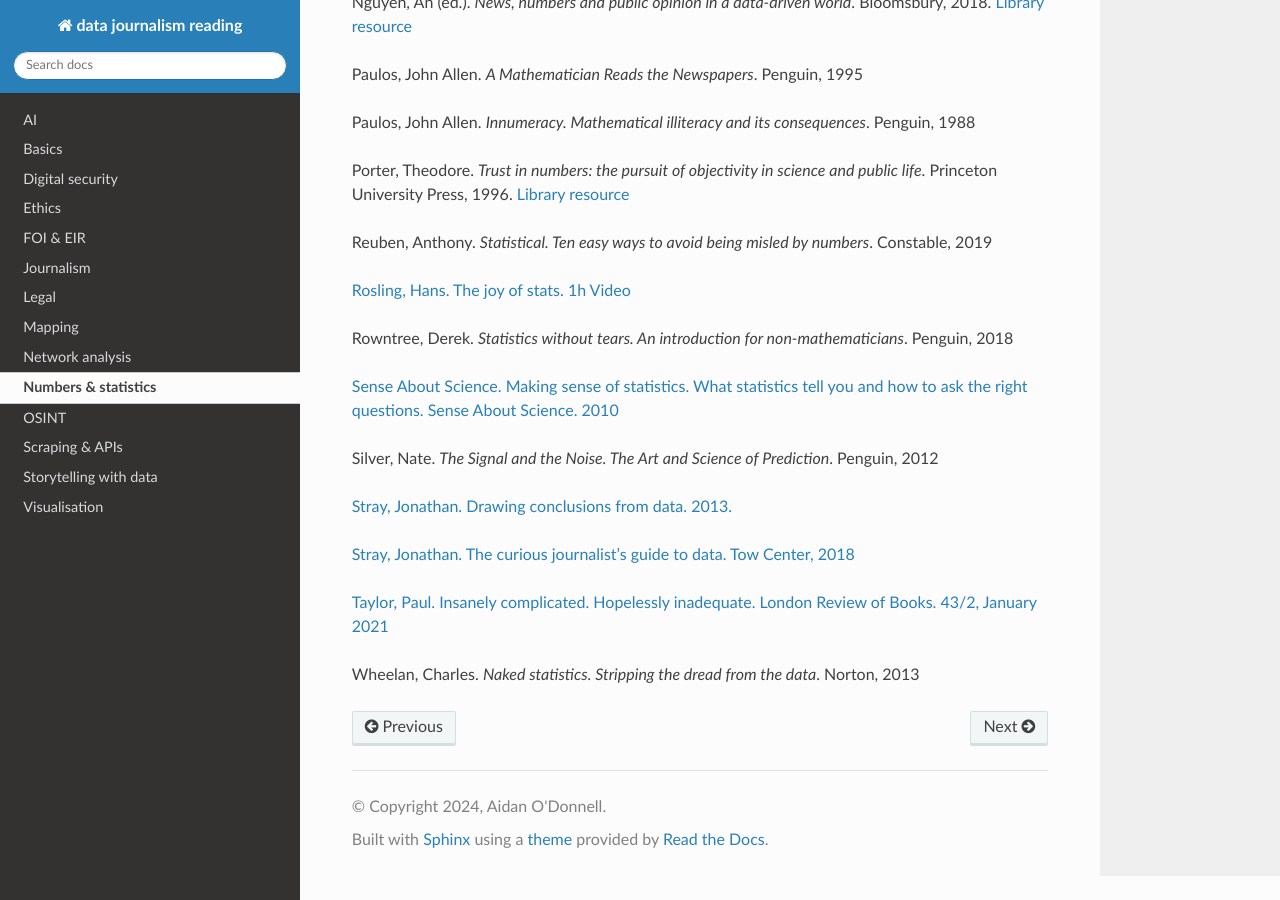
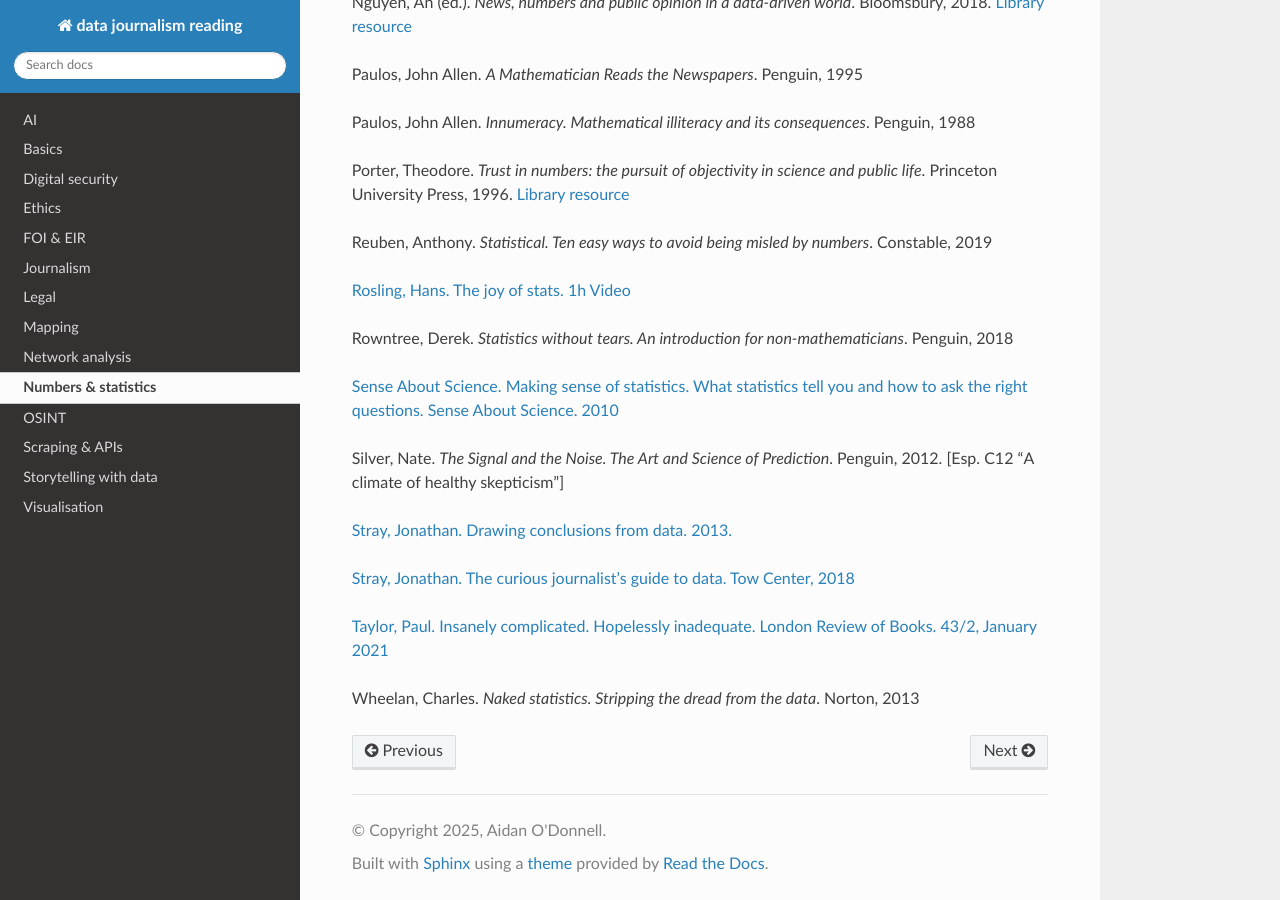
Before and after one commit to aodhanlutetiae/data_journalism_reading, a Sphinx documentation site: the page built from docs/source/numbers.rst, in a window 1280 px wide and 900 px high, scrolled down 1681 px. Built offline with Sphinx 7.4.7 and the Read the Docs theme 3.1.0, drawn with Linux system fonts in a browser that asks for light colours.

Commit message:
update reading

```diff
--- a/docs/source/conf.py
+++ b/docs/source/conf.py
@@ -3,7 +3,7 @@
 # -- Project information
 
 project = 'data journalism reading'
-copyright = "2024, Aidan O'Donnell"
+copyright = "2025, Aidan O'Donnell"
 author = '@aodhanlutetiae'
 
 release = '0.1'
--- a/docs/source/numbers.rst
+++ b/docs/source/numbers.rst
@@ -104,7 +104,7 @@ you and how to ask the right questions. Sense About Science.
 2010 <https://senseaboutscience.org/activities/making-sense-of-statistics/>`_
 
 Silver, Nate. *The Signal and the Noise. The Art and Science of
-Prediction*. Penguin, 2012
+Prediction*. Penguin, 2012. [Esp. C12 "A climate of healthy skepticism"]
 
 `Stray, Jonathan. Drawing conclusions from data. 2013. <https://source.opennews.org/articles/statistically-sound-data-journalism/>`_
 
--- a/docs/source/scraping.rst
+++ b/docs/source/scraping.rst
@@ -68,4 +68,4 @@ Sweigart, Al. "Web scraping", *Automate the boring stuff*, No starch press, 2nd
 
 `Velotio. Scraping guidelines & best practices <https://www.velotio.com/engineering-blog/web-scraping-introduction-best-practices-caveats>`_
 
-`Whittaker, Zack. eb scraping is legal, US appeals court reaffirms, 2022 <https://techcrunch.com/2022/04/18/web-scraping-legal-court/> `_
+`Whittaker, Zack. eb scraping is legal, US appeals court reaffirms, 2022 <https://techcrunch.com/2022/04/18/web-scraping-legal-court/>`_
```
